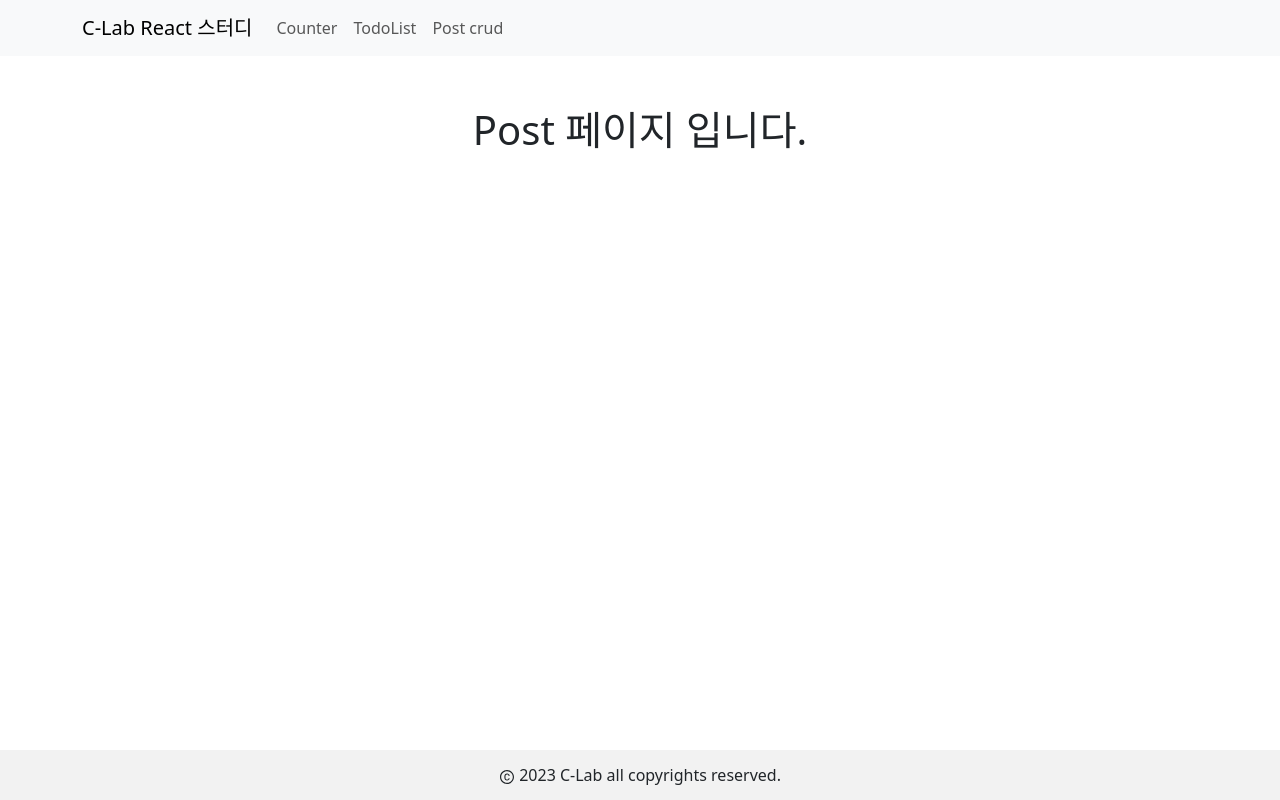
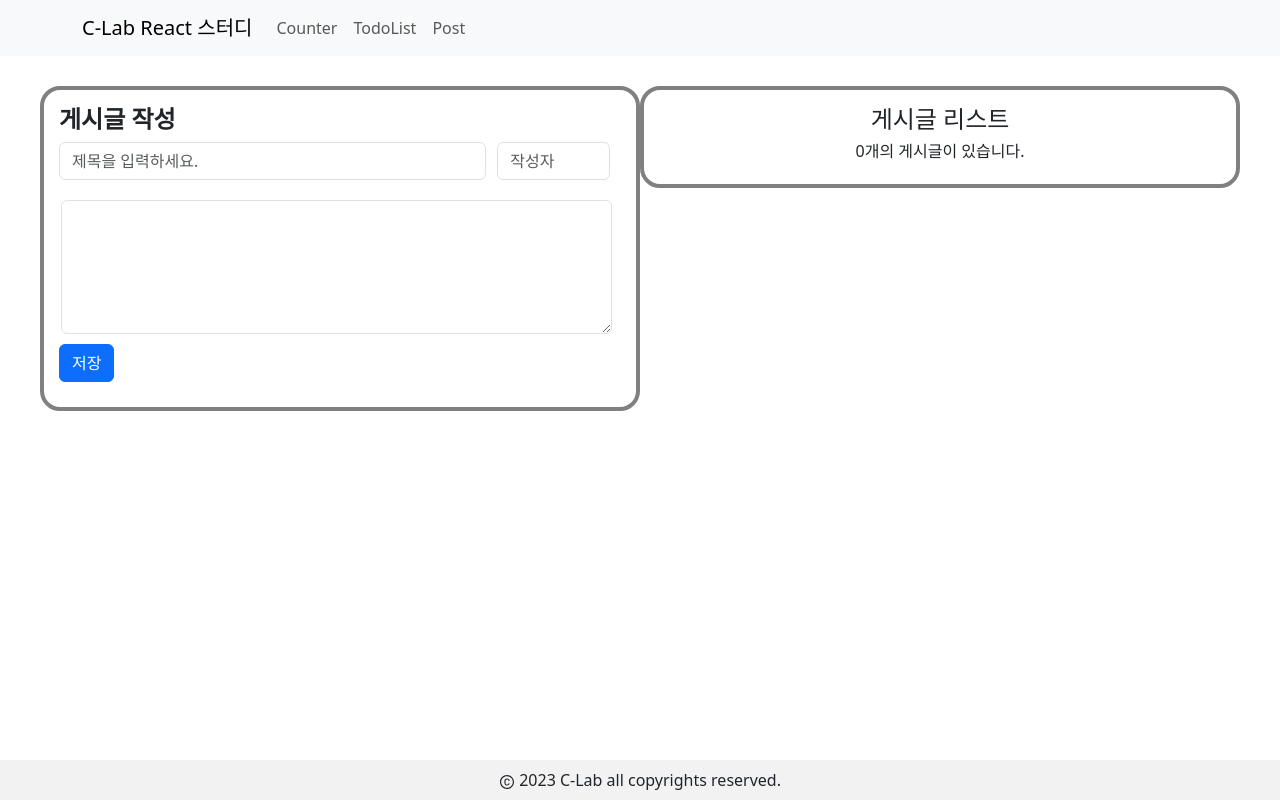
Before and after one commit to LeeHanEum/ReactStudy_simple_project, a React (Create React App) app: page /post in a window 1280 px wide. Built offline with nearby package versions, Linux system fonts and the light colour scheme.

Commit message:
A : post 완료

```diff
--- a/src/App.js
+++ b/src/App.js
@@ -6,7 +6,7 @@ import Footer from "./components/Footer";
 import {Route, Routes} from "react-router-dom";
 import TodoList from "./components/TodoList/TodoList";
 import Counter from "./components/Counter";
-import Post from "./components/Post";
+import Post from "./components/Post/Post";
 
 function App() {
   return (
--- a/src/components/Header.js
+++ b/src/components/Header.js
@@ -27,7 +27,7 @@ const Header = () => {
                     <Nav className="me-auto">
                         <Nav.Link onClick={goCounter}>Counter</Nav.Link>
                         <Nav.Link onClick={goTodoList}>TodoList</Nav.Link>
-                        <Nav.Link onClick={goPost}>Post crud</Nav.Link>
+                        <Nav.Link onClick={goPost}>Post</Nav.Link>
                     </Nav>
                 </Container>
             </Navbar>
--- a/src/components/Post.js
+++ /dev/null
@@ -1,11 +0,0 @@
-import React from 'react';
-
-const Post = () => {
-    return (
-        <div>
-            <h1 style={{paddingTop : "50px"}}>Post 페이지 입니다.</h1>
-        </div>
-    );
-};
-
-export default Post;
--- /dev/null
+++ b/src/components/Post/Post.js
@@ -0,0 +1,46 @@
+import React, {useRef, useState} from 'react';
+import PostEditor from "./PostEditor";
+import PostList from "./PostList";
+import "../../styles/postStyle.css"
+
+const Post = () => {
+
+    const [postList, setPostList] = useState([]);
+
+    const postId = useRef(1);
+
+    const onCreate = (title, writer, content) => {
+        const create_date = new Date().getTime();
+        const newPost = {
+            title,
+            writer,
+            content,
+            create_date,
+            id : postId.current,
+        }
+        postId.current += 1;
+        setPostList([newPost, ...postList]);
+    }
+
+    const onRemove = (targetId) => {
+        const newPostList = postList.filter((it) => it.id !== targetId);
+        setPostList(newPostList);
+    }
+
+    const onEdit = (targetId, newContent) => {
+        setPostList(
+            postList.map((it) =>
+                it.id === targetId ? {...it, content : newContent} : it
+            )
+        );
+    }
+
+    return (
+        <div className="post_container">
+            <PostEditor onCreate={onCreate}/>
+            <PostList postList={postList} onRemove={onRemove} onEdit={onEdit}/>
+        </div>
+    );
+};
+
+export default Post;
--- /dev/null
+++ b/src/components/Post/PostEditor.js
@@ -0,0 +1,65 @@
+import React, {useState} from 'react';
+import Form from "react-bootstrap/Form";
+import "../../styles/postStyle.css"
+import {Button} from "react-bootstrap";
+
+const PostEditor = ({onCreate}) => {
+
+    const [state, setState] = useState({
+        title : "",
+        writer : "",
+        content : "",
+    });
+
+    const handleChangeState = (e) => {
+        setState({
+            ...state,
+            [e.target.name] : e.target.value
+        });
+    }
+
+    const onsubmit = (e) => {
+        onCreate(state.title, state.writer, state.content);
+        alert("저장 성공")
+        setState({
+            title : "",
+            writer : "",
+            content : "",
+        });
+    }
+
+    return (
+        <div className="editor_box">
+            <h4 style={{fontWeight : "bold"}}>게시글 작성</h4>
+            <Form>
+                <Form.Control
+                    type="text"
+                    placeholder="제목을 입력하세요."
+                    className="title_input"
+                    name="title"
+                    onChange={handleChangeState}
+                    value={state.title}
+                />
+                <Form.Control
+                    type="text"
+                    placeholder="작성자"
+                    className="writer_input"
+                    name="writer"
+                    onChange={handleChangeState}
+                    value={state.writer}
+                />
+                <Form.Control
+                    as="textarea"
+                    rows={5}
+                    className="text_input"
+                    name="content"
+                    onChange={handleChangeState}
+                    value={state.content}
+                />
+                <Button variant="primary" className="submit_btn" onClick={onsubmit}>저장</Button>
+            </Form>
+        </div>
+    );
+};
+
+export default PostEditor;
--- /dev/null
+++ b/src/components/Post/PostItem.js
@@ -0,0 +1,69 @@
+import React, {useState, useRef} from 'react';
+import {Button} from "react-bootstrap";
+
+const PostItem = ({id, title, writer, content, create_date, onRemove, onEdit}) => {
+
+    const [isEdit, setIsEdit] = useState(false);
+    const toggleIsEdit = () => setIsEdit(!isEdit);
+    const [localContent, setLocalContent] = useState(content);
+    const localContentInput = useRef();
+
+    const handleRemove = () => {
+        if(window.confirm("정말 삭제하시겠습니까?")) {
+            onRemove(id);
+        }
+    }
+
+    const handleQuitEdit = () => {
+        setIsEdit(false);
+        setLocalContent(content);
+    }
+
+    const handleEdit = () => {
+        if(window.confirm("정말 수정하시겠습니까?")){
+            onEdit(id, localContent);
+            toggleIsEdit()
+        }
+    }
+
+
+    return (
+        <div className="post_box">
+            <div className="item_header">
+                <div className="item_title">제목 : {title}</div>
+                <div className="item_writer">작성자 : {writer}</div>
+            </div>
+            <div className="post_date">작성일 : {new Date(create_date).toLocaleDateString()}</div>
+            <p className="content_box">
+                { isEdit ? (
+                    <textarea
+                        className="content_input"
+                        ref={localContentInput}
+                        value={localContent}
+                        onChange={(e) => setLocalContent(e.target.value)} />
+                ) : (
+                    <>{content}</>
+                )}
+            </p>
+            <div className="btn_group">
+
+                {isEdit ? (
+                    <>
+                        <Button className="btn" size="sm" variant="outline-secondary" onClick={handleQuitEdit}>수정 취소</Button>
+                        <Button className="btn" size="sm" variant="outline-primary" onClick={handleEdit}>수정 완료</Button>
+                    </> ) : (
+                    <>
+                        <Button className="btn" size="sm" variant="outline-primary" onClick={toggleIsEdit}>수정</Button>
+                        <Button className="btn" size="sm" variant="outline-danger" onClick={handleRemove}>삭제</Button>
+                    </>
+                )}
+
+
+            </div>
+
+
+        </div>
+    );
+};
+
+export default PostItem;
--- /dev/null
+++ b/src/components/Post/PostList.js
@@ -0,0 +1,19 @@
+import React from 'react';
+import PostItem from "./PostItem";
+
+const PostList = ({postList, onRemove, onEdit}) => {
+    return (
+        <div className="postList_box">
+            <h4>게시글 리스트</h4>
+            <h6>{postList.length}개의 게시글이 있습니다.</h6>
+            {postList.map((post) => (
+                <PostItem key={post.id} {...post} onRemove={onRemove} onEdit={onEdit}/>
+            ))}
+        </div>
+    );
+};
+
+PostList.defaultProps = {
+    postList : [],
+}
+export default PostList;
--- /dev/null
+++ b/src/styles/postStyle.css
@@ -0,0 +1,108 @@
+.post_container {
+    overflow: auto;
+    max-height: calc(100vh - 40px);
+    padding-bottom: 50px;
+}
+
+.editor_box {
+    width: 600px;
+    border: 4px solid gray;
+    border-radius: 20px;
+    padding : 15px;
+    text-align: left;
+    margin-left : 40px;
+    margin-top : 30px;
+    float : left;
+}
+
+.title_input {
+    width: 76%;
+    margin : 0 2% 20px 0;
+    display: inline-block;
+}
+
+.writer_input {
+    width: 20%;
+    display: inline-block;
+    margin-bottom: 20px;
+}
+
+.text_input {
+    width: 98%;
+    margin : 0 2px;
+
+}
+
+.submit_btn{
+    margin : 10px 0;
+    display: inline-block;
+    left : 10px;
+}
+
+.postList_box{
+    width: 600px;
+    border: 4px solid gray;
+    border-radius: 20px;
+    padding : 15px;
+    float : right;
+    margin-right : 40px;
+    margin-top : 30px;
+}
+
+.post_box {
+    background-color : #f2f2f2;
+    border-radius: 15px;
+    margin : 10px;
+    padding-bottom: 20px;
+}
+
+.item_header {
+    width: 100%;
+    height: 30px;
+    line-height: 30px;
+    font-weight: bold;
+}
+
+.item_title{
+    float : left;
+    margin-left : 20px;
+    margin-top : 5px;
+    display: inline-block;
+}
+
+.item_writer{
+    float: right;
+    margin-right : 20px;
+    margin-top : 5px;
+    display: inline-block;
+}
+
+.content_box {
+    margin-top: 5px;
+    padding : 5px 15px;
+    text-align: left;
+}
+
+.btn_group {
+    height: 30px;
+    line-height: 30px;
+    text-align: right;
+    width: 100%;
+}
+
+.btn {
+    margin-right : 20px;
+    display: inline-block;
+}
+
+.post_date {
+    margin-top: 5px;
+    margin-left : 20px;
+    text-align: left;
+}
+
+.content_input {
+    width: 100%;
+    height: 200px;
+    margin-bottom: 20px;
+}
--- a/src/styles/style.css
+++ b/src/styles/style.css
@@ -1,12 +1,12 @@
 .footer {
     background-color: #f2f2f2;
     width: 100%;
-    height: 50px;
+    height: 40px;
     text-align: center;
     position : fixed;
     bottom: 0;
     left: 0;
-    line-height: 50px;
+    line-height: 40px;
     vertical-align: middle;
 }
 
```
